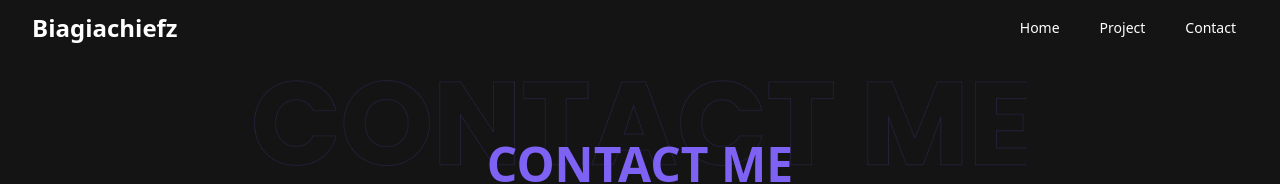
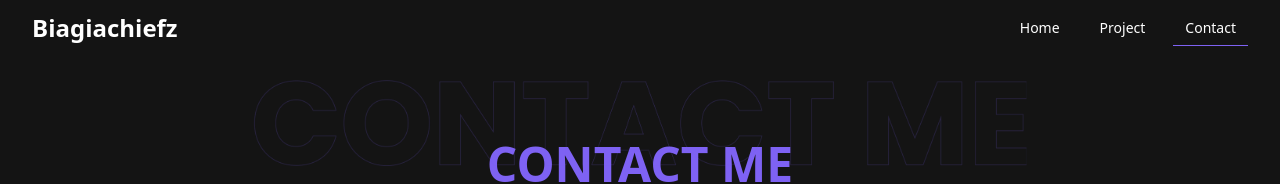
Before and after one commit to Biagiarchiefz/hello-im-biagi, a React (Vite) app: page /contact in a window 1280 px wide. Shown: the top 184 px of the page. Built offline with nearby package versions, Linux system fonts and the light colour scheme.

Commit message:
add animation transition page

```diff
--- a/package.json
+++ b/package.json
@@ -14,6 +14,7 @@
     "class-variance-authority": "^0.7.1",
     "clsx": "^2.1.1",
     "lucide-react": "^0.545.0",
+    "motion": "^12.23.24",
     "react": "^19.1.1",
     "react-dom": "^19.1.1",
     "react-router": "^7.9.3",
--- a/src/App.tsx
+++ b/src/App.tsx
@@ -1,4 +1,4 @@
-import { Route, Routes } from "react-router";
+import { Route, Routes, useLocation } from "react-router";
 // import "./App.css";
 import HomePage from "./pages/HomePage";
 import Navbar from "./components/Navbar";
@@ -6,24 +6,25 @@ import Footer from "./components/Footer";
 import ContactPage from "./pages/ContactPage";
 import AboutPage from "./pages/AboutPage";
 import ProjectPage from "./pages/ProjectPage";
-
-
-
+import { AnimatePresence } from "motion/react";
 
 function App() {
+  const location = useLocation();
   return (
+    <AnimatePresence mode="wait">
       <div className=" bg-[#141414]">
         <Navbar />
         <div className="min-h-[70vh]">
-        <Routes>
+          <Routes location={location} key={location.pathname}>
             <Route path="/" element={<HomePage />} />
             <Route path="/about" element={<AboutPage />} />
-          <Route path="/projects" element={<ProjectPage/>} />
+            <Route path="/projects" element={<ProjectPage />} />
             <Route path="/contact" element={<ContactPage />} />
           </Routes>
         </div>
         <Footer />
       </div>
+    </AnimatePresence>
   );
 }
 
--- /dev/null
+++ b/src/animations/variants.ts
@@ -0,0 +1,32 @@
+export const pageTransition = {
+  initial: { opacity: 0, y: 20 },
+  animate: { opacity: 1, y: 0 },
+  exit: { opacity: 0, y: -20 },
+  transition: { duration: 0.5, ease: "easeInOut" }
+};
+
+export const fadeIn = {
+  initial: { opacity: 0 },
+  animate: { opacity: 1 },
+  transition: { duration: 0.3 }
+};
+
+export const slideUp = {
+  initial: { opacity: 0, y: 50 },
+  animate: { opacity: 1, y: 0 },
+  transition: { duration: 0.6, ease: "easeOut" }
+};
+
+export const scaleIn = {
+  initial: { opacity: 0, scale: 0.9 },
+  animate: { opacity: 1, scale: 1 },
+  transition: { duration: 0.4 }
+};
+
+
+
+export const slideLeft = {
+  initial: { opacity: 0, x: 100 },
+  animate: { opacity: 1, x: 0 },
+  transition: { duration: 0.6, delay: 0.3 }
+};
--- a/src/components/Navbar.tsx
+++ b/src/components/Navbar.tsx
@@ -1,11 +1,12 @@
 import { useEffect, useState } from "react";
 import { Menu, Search, ShoppingBasket, X } from "lucide-react";
-import { Link } from "react-router";
+import { Link, useLocation } from "react-router";
 import { navList } from "../data/navLink";
 
 const Navbar = () => {
   const [isVisible, setIsVisible] = useState(false);
   const [isMenuOpen, setIsMenuOpen] = useState(false);
+  const location = useLocation();
 
   useEffect(() => {
     const handleScroll = () => {
@@ -22,7 +23,7 @@ const Navbar = () => {
       <nav
         className={`fixed w-full top-0 transition-all duration-300 ease-in-out z-50 ${
           isVisible
-            ? "shadow-lg top-5 text-base bg-white/10 backdrop-blur-lg border border-white/20 rounded-xl"
+            ? "shadow-lg top-5 text-base bg-[#EDF0F7]/10 backdrop-blur-lg rounded-xl"
             : "bg-transparent"
         }`}
         style={{
@@ -45,11 +46,16 @@ const Navbar = () => {
                 <Link
                   key={index}
                   to={item.path}
-                  className="px-3 py-2 rounded-md text-sm font-medium text-white relative inline-block hover:text-[#7E62F3]
+                  className={`px-3 py-2 rounded-md text-sm font-medium text-white relative inline-block hover:text-[#7E62F3]
          before:absolute before:bottom-0 before:left-0
          before:h-[1px] before:w-0 before:bg-[#7E62F3]
          before:transition-all before:duration-300
-         hover:before:w-full"
+         hover:before:w-full
+            ${
+              location.pathname === item.path
+                ? "text-[#7E62F3] before:w-full"
+                : "before:w-0 hover:before:w-full"
+            }`}
                 >
                   {item.name}
                 </Link>
--- /dev/null
+++ b/src/components/PageTransition.tsx
@@ -0,0 +1,21 @@
+import { motion } from "framer-motion";
+import { ReactNode } from "react";
+
+interface PageTransitionProps {
+  children: ReactNode;
+}
+
+const PageTransition = ({ children }: PageTransitionProps) => {
+  return (
+    <motion.div
+      initial={{ opacity: 0, y: 20 }}
+      animate={{ opacity: 1, y: 0 }}
+      exit={{ opacity: 0, y: -20 }}
+      transition={{ duration: 0.5, ease: "easeInOut" }}
+    >
+      {children}
+    </motion.div>
+  );
+};
+
+export default PageTransition;
--- a/src/components/ProjectSection.tsx
+++ b/src/components/ProjectSection.tsx
@@ -12,7 +12,7 @@ const ProjectSection = ({ project }: { project: Project }) => {
               Project 0{project.id}
             </h3>
             <h1 className="text-3xl font-bold">{project.name}</h1>
-            <div className="max-w-[500px] w-[500px] z-10 py-5 px-4 mt-3 rounded-[5px] bg-white/10 backdrop-blur-lg shadow-lg border-r-4 border-r-[#7E62F3] ">
+            <div className="max-w-[500px] w-[500px] z-10 py-5 px-4 mt-3 rounded-[5px] bg-[#EDF0F7]/10 backdrop-blur-lg shadow-lg border-r-4 border-r-[#7E62F3] ">
               <p className="line-clamp-5 leading-relaxed min-h-[100px]">
                 {project.description}
               </p>
@@ -39,7 +39,7 @@ const ProjectSection = ({ project }: { project: Project }) => {
               Project 0{project.id}
             </h3>
             <h1 className="text-3xl font-bold">{project.name}</h1>
-            <div className="max-w-[500px] w-[500px] z-10 py-5 px-4 mt-3 rounded-[5px] bg-white/10 backdrop-blur-lg shadow-lg border-l-4 border-l-[#7E62F3] ">
+            <div className="max-w-[500px] w-[500px] z-10 py-5 px-4 mt-3 rounded-[5px] bg-[#EDF0F7]/10 backdrop-blur-lg shadow-lg border-l-4 border-l-[#7E62F3] ">
               <p className="line-clamp-5 leading-relaxed min-h-[100px]">
                 {project.description}
               </p>
--- /dev/null
+++ b/src/components/ScrollToTop.tsx
@@ -0,0 +1,15 @@
+import { useEffect } from "react";
+import { useLocation } from "react-router";
+
+
+const ScrollToTop = () => {
+  const { pathname } = useLocation();
+
+  useEffect(() => {
+    window.scrollTo(0, 0);
+  }, [pathname]);
+
+  return null;
+};
+
+export default ScrollToTop;
--- a/src/main.tsx
+++ b/src/main.tsx
@@ -3,10 +3,12 @@ import { createRoot } from "react-dom/client";
 import "./index.css";
 import App from "./App.tsx";
 import { BrowserRouter } from "react-router";
+import ScrollToTop from "./components/ScrollToTop.tsx";
 
 createRoot(document.getElementById("root")!).render(
   <BrowserRouter>
     <StrictMode>
+      <ScrollToTop />
       <App />
     </StrictMode>
   </BrowserRouter>
--- a/src/pages/ContactPage.tsx
+++ b/src/pages/ContactPage.tsx
@@ -1,10 +1,11 @@
 import React from "react";
 import contactMe from "../assets/img/contactMe-b.png";
 import { Mail, MapPinned, PhoneCall } from "lucide-react";
+import PageTransition from "@/components/PageTransition";
 
 const ContactPage = () => {
   return (
-    <>
+    <PageTransition>
       <div className="text-white px-[160px] mt-20">
         <div className="title relative">
           <h1 className="text-[#7E62F3] font-bold text-5xl relative pt-15 px-11 flex justify-center">
@@ -41,7 +42,7 @@ const ContactPage = () => {
       <div className="text-[#7E62F3] mt-40 mb-[25px] px-[50px]">
         <h1 className="text-5xl font-semibold">Let`s work together!</h1>
       </div>
-    </>
+    </PageTransition>
   );
 };
 
--- a/src/pages/ProjectPage.tsx
+++ b/src/pages/ProjectPage.tsx
@@ -3,10 +3,11 @@ import thingDone from "../assets/img/thingsDone.png";
 import ProjectSection from "@/components/ProjectSection";
 import { projects } from "@/data/projects";
 import Interested from "@/components/Interested";
+import PageTransition from "@/components/PageTransition";
 
 const ProjectPage = () => {
   return (
-    <>
+    <PageTransition>
       <div className="text-white px-[160px] mt-20">
         <div className="title relative">
           <h1 className="text-[#7E62F3] font-bold text-5xl relative pt-25 flex justify-start">
@@ -24,7 +25,7 @@ const ProjectPage = () => {
         ))}
       </div>
       <Interested />
-    </>
+    </PageTransition>
   );
 };
 
```
Also changed, not shown: src/pages/HomePage.tsx (+22 -13 lines), 1 other file (tests, documents, lock files or other folders). Lines whose indentation alone changed are shown as unchanged.
